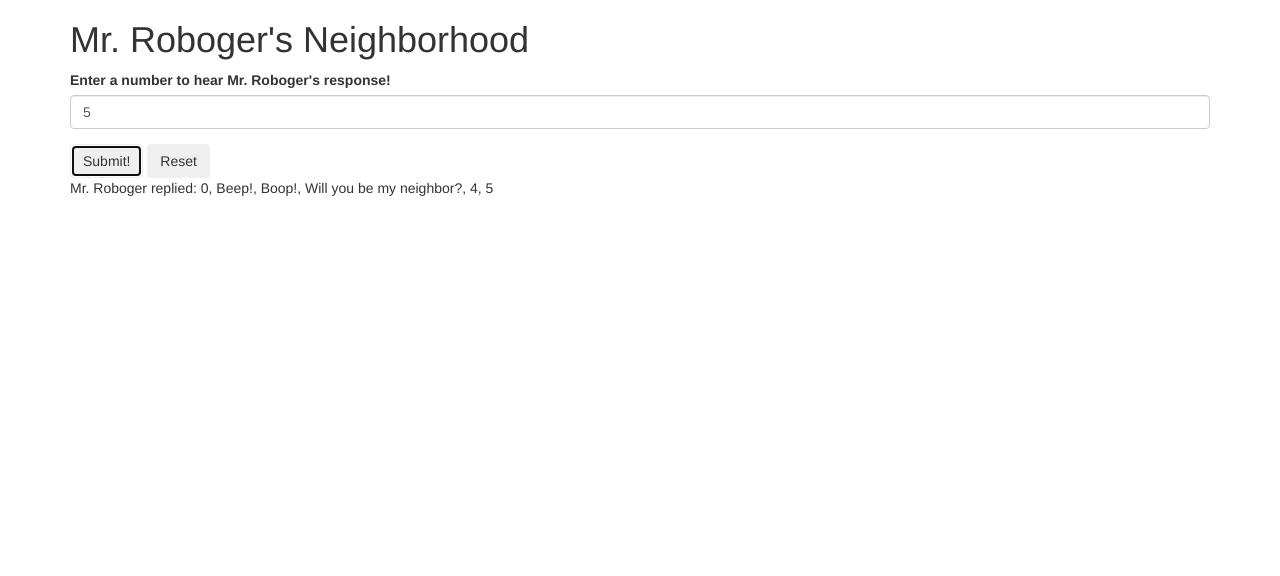
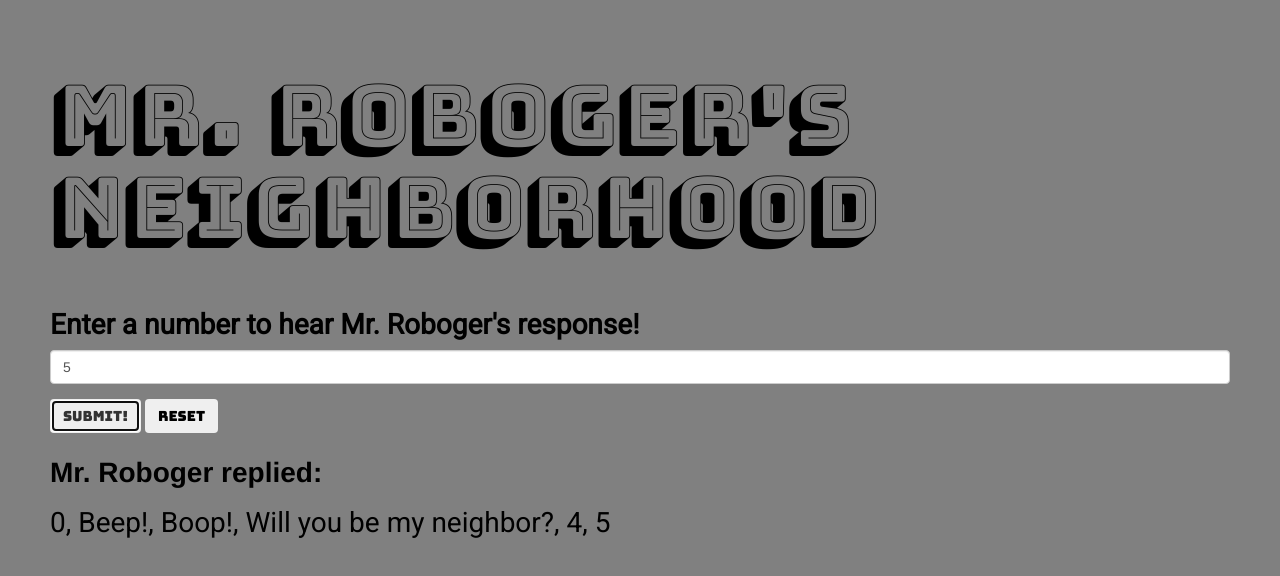
Before and after one commit to kate-skorija/robogers-neighborhood, a plain HTML site: page index.html in a window 1280 px wide. Both pictures are taken after typing "5" into the empty fields and a click on the button "Submit!". Drawn offline with Linux system fonts and the light colour scheme.

Commit message:
add fonts and css styling

```diff
--- a/css/styles.css
+++ b/css/styles.css
@@ -1,3 +1,38 @@
 #results {
   display: none;
+  margin-top: 20px;
+  font-weight: bold;
+  font-size: 2em;
 }
+
+.response {
+  margin-top: 10px;
+  font-weight: normal;
+  font-family: 'Roboto', sans-serif;
+}
+
+label {
+  font-family: 'Roboto', sans-serif;
+  font-size: 2em;
+}
+
+body {
+background-color: gray;
+}
+
+.container-fluid {
+  padding: 50px;
+  color: black;
+}
+
+h1 {
+  font-family: 'Bungee Shade', cursive;
+  font-size: 6em;
+  max-width: 80%;
+  margin-bottom: 50px;
+
+}
+
+button {
+  font-family: 'Bungee', cursive;
+}
--- a/index.html
+++ b/index.html
@@ -3,12 +3,13 @@
   <head>
     <link href="css/bootstrap.css" rel="stylesheet" type="text/css">
     <link href="css/styles.css" rel="stylesheet" type="text/css">
+    <link href="https://fonts.googleapis.com/css2?family=Bungee&family=Bungee+Shade&family=Roboto&display=swap" rel="stylesheet">
     <script src="js/jquery-3.5.1.js"></script>
     <script src="js/scripts.js"></script>
     <title>Mr. Roboger's Neighborhood</title>
   </head>
   <body>
-    <div class="container">
+    <div class="container-fluid">
       <h1>Mr. Roboger's Neighborhood</h1>
       <form>
         <div class="form-group">
@@ -19,7 +20,9 @@
         <button type="reset" class="btn" id="reset">Reset</button>
       </form>
       <div id="results">
-        <p>Mr. Roboger replied: <span class="response"></span></p>
+        <p>Mr. Roboger replied:</p>
+        <p class="response"></p>
+
       </div>
     </div>
   </body>
--- a/js/scripts.js
+++ b/js/scripts.js
@@ -17,10 +17,10 @@ $(document).ready(function() {
 
 // Business Logic
 
-function robogerResponse (numberInput) {
+function robogerResponse (userInput) {
   let responseArray = [];
 
-  for (let i = 0; i <= numberInput; i++) {
+  for (let i = 0; i <= userInput; i++) {
     if (i.toString().includes("3")) {
       responseArray.push(" Will you be my neighbor?");
     } else if (i.toString().includes("2")) {
```
Also changed, not shown: img/background.jpeg (added), 1 other file.
